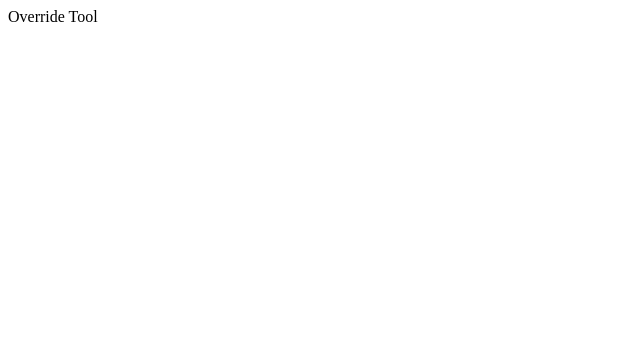
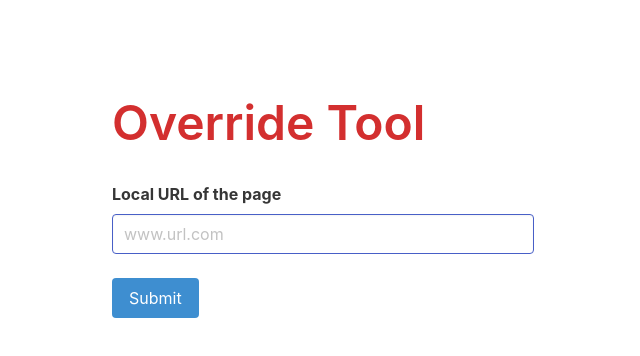
Before and after one commit to Steve-Johnstone/Dio-Override-Tool, a React (Create React App) app: page / in a window 1280 px wide. Shown: the top 356 px of the page, without its empty margins (0-640 px from the left). Built offline with nearby package versions, Linux system fonts and the light colour scheme.

Commit message:
Basic structure and routing added

```diff
--- a/package.json
+++ b/package.json
@@ -6,8 +6,12 @@
     "@testing-library/jest-dom": "^5.16.1",
     "@testing-library/react": "^12.1.2",
     "@testing-library/user-event": "^13.5.0",
+    "axios": "^0.24.0",
+    "bulma": "^0.9.3",
     "react": "^17.0.2",
     "react-dom": "^17.0.2",
+    "react-router": "^6.1.1",
+    "react-router-dom": "^6.1.1",
     "react-scripts": "5.0.0",
     "web-vitals": "^2.1.2"
   },
--- a/src/App.js
+++ /dev/null
@@ -1,13 +0,0 @@
-import './App.css';
-
-function App() {
-  return (
-    <div className="App">
-      <header className="App-header">
-        Override Tool
-      </header>
-    </div>
-  );
-}
-
-export default App;
--- /dev/null
+++ b/src/components/App.js
@@ -0,0 +1,20 @@
+import React, { useState } from 'react';
+import MainPage from './MainPage.js';
+import Overrides from './Overrides.js';
+import { BrowserRouter as Router, Routes, Route } from 'react-router-dom';
+import '../App.css';
+
+function App() {
+	const [url, setUrl] = useState('');
+
+	return (
+		<Router>
+			<Routes>
+				<Route exact path='/' element={<MainPage setUrl={setUrl} />} />
+				<Route exact path='/overrides' element={<Overrides url={url} />} />
+			</Routes>
+		</Router>
+	);
+}
+
+export default App;
--- /dev/null
+++ b/src/components/MainPage.js
@@ -0,0 +1,44 @@
+import React from 'react';
+import { Link } from 'react-router-dom';
+import PropTypes from 'prop-types';
+import 'bulma/css/bulma.min.css';
+
+const MainPage = ({ setUrl }) => {
+	return (
+		<div className='container'>
+			<section className='section mt-6'>
+				<h1 style={{ color: '#d32f2f' }} className='title is-1'>
+					Override Tool
+				</h1>
+				<div>
+					<form className='field py-2'>
+						<div style={{ width: '40%' }} className='control'>
+							<label htmlFor='text' className='label'>
+								Local URL of the page
+							</label>
+							<div className='level'>
+								<input
+									name='url'
+									className='input is-link level-item'
+									placeholder='www.url.com'
+									type='text'
+									onChange={(e) => setUrl(e.target.value)}></input>
+							</div>
+							<button className='button is-info'>
+								<Link style={{ color: 'white' }} to='/overrides'>
+									Submit
+								</Link>
+							</button>
+						</div>
+					</form>
+				</div>
+			</section>
+		</div>
+	);
+};
+
+MainPage.propTypes = {
+	setUrl: PropTypes.func,
+};
+
+export default MainPage;
--- /dev/null
+++ b/src/components/Overrides.js
@@ -0,0 +1,19 @@
+import React from 'react';
+import PropTypes from 'prop-types';
+
+const Overrides = ({ url }) => {
+	return (
+		<div className='container'>
+			<section className='section mt-6'>
+				<h1 className='title is-1'>Available Overrides</h1>
+				<p>{url}</p>
+			</section>
+		</div>
+	);
+};
+
+Overrides.propTypes = {
+	url: PropTypes.string,
+};
+
+export default Overrides;
--- a/src/index.js
+++ b/src/index.js
@@ -1,7 +1,7 @@
 import React from 'react';
 import ReactDOM from 'react-dom';
 import './index.css';
-import App from './App';
+import App from './components/App';
 
 ReactDOM.render(
   <React.StrictMode>
```
Also changed, not shown: 1 other file (tests, documents, lock files or other folders).
